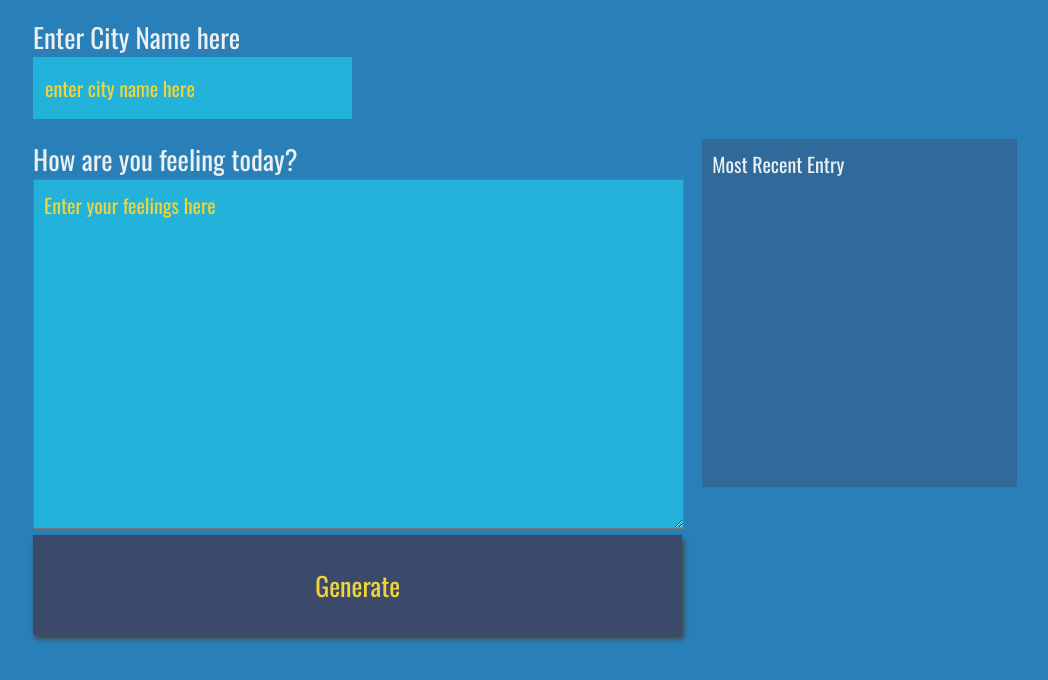
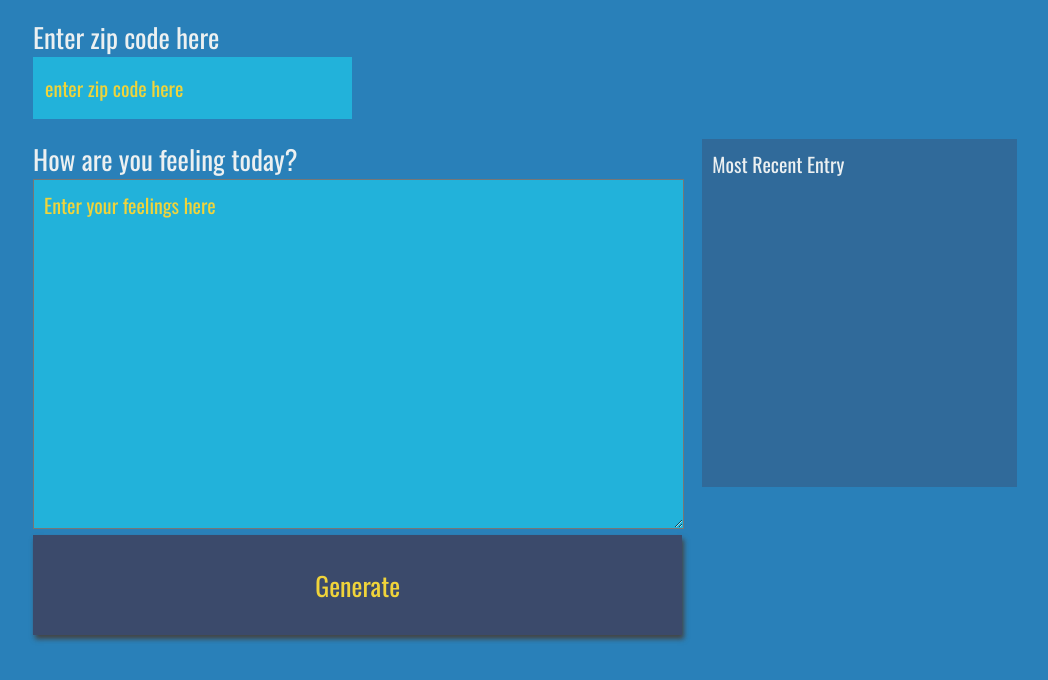
Before and after one commit to Jam52/FrontEnd-WeatherApp, a website: page website/index.html in a window 1280 px wide. Shown: the part 112-792 px from the top of the page, without its empty margins (115-1163 px from the left). Drawn offline with nearby package versions, Linux system fonts and the light colour scheme; a web font is replaced by a local one.

Commit message:
update placeholder text to zip

```diff
--- a/website/index.html
+++ b/website/index.html
@@ -12,8 +12,8 @@
     Weather Journal App
   </div>
   <div class ="holder zip">
-    <label for="zip">Enter City Name here</label>
-    <input type="text" id="zip" placeholder="enter city name here">
+    <label for="zip">Enter zip code here</label>
+    <input type="text" id="zip" placeholder="enter zip code here">
   </div>
 
   <div class ="holder feel">
```
